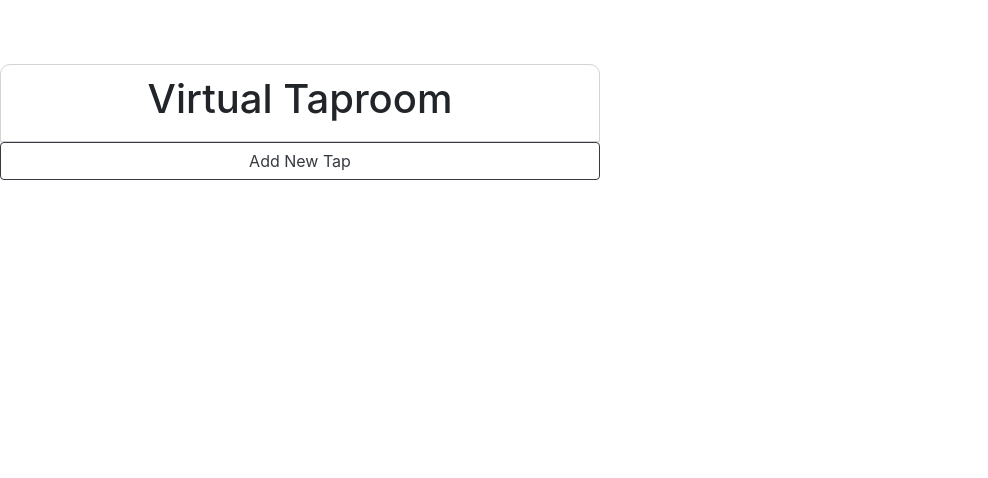
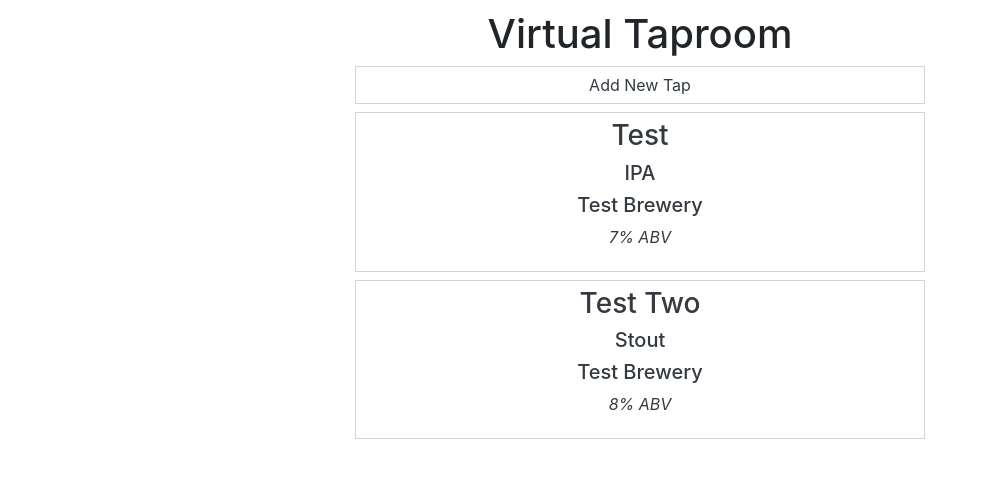
Before and after one commit to JohnNilsOlson/taproom-redux, a React (Create React App) app: page / in a window 1280 px wide. Shown: the top 478 px of the page, without its empty margins (0-988 px from the left). Built offline with nearby package versions, Linux system fonts and the light colour scheme.

Commit message:
update styling, last minute touch-ups

```diff
--- a/public/index.html
+++ b/public/index.html
@@ -2,7 +2,7 @@
 <html lang="en">
   <head>
     <meta charset="utf-8" />
-    <link rel="icon" href="%PUBLIC_URL%/favicon.ico" />
+    <!-- <link rel="icon" href="%PUBLIC_URL%/favicon.ico" /> -->
     <meta name="viewport" content="width=device-width, initial-scale=1" />
     <meta name="theme-color" content="#000000" />
     <meta
@@ -24,7 +24,7 @@
       work correctly both with client-side routing and a non-root public URL.
       Learn how to configure a non-root public URL by running `npm run build`.
     -->
-    <title>React App</title>
+    <title>Virtual Taproom</title>
   </head>
   <body>
     <noscript>You need to enable JavaScript to run this app.</noscript>
--- a/src/components/App.js
+++ b/src/components/App.js
@@ -3,31 +3,25 @@
 import DrinkControl from "./DrinkControl"
 
 import Container from "react-bootstrap/Container";
-import Row from "react-bootstrap/Row";
 
 function App() {
 
-  const divCenter = {
+  const center = {
     display: "flex",
     flexDirection: "column",
     alignItems: "center",
     justifyContent: "center",
     width: 600,
-    marginTop: "5%"
+    marginTop: 10,
+    marginBottom: 10
   }
 
   return (
     <React.Fragment>
-      <div style={divCenter}>
-        <Container fluid>
-          <Row>
-            <Header />
-          </Row>
-          <Row>
-            <DrinkControl />
-          </Row>
+        <Container fluid style={center}>
+          <Header />
+          <DrinkControl />
         </Container>
-      </div>
     </React.Fragment>
   );
 }
--- a/src/components/Drink.js
+++ b/src/components/Drink.js
@@ -5,16 +5,17 @@
 
 function Drink(props){
 
-  const drink={
+  const button={
     borderRadius: 0,
     borderColor: "lightgray"
   }
   return (
     <React.Fragment>
-      <Button variant="outline-dark" style={drink} onClick = {() => props.whenDrinkClicked(props.id)} block>
-        <h3>{props.name} - {props.alcoholContent}%</h3>
+      <Button variant="outline-dark" style={button} onClick = {() => props.whenDrinkClicked(props.id)} block>
+        <h3>{props.name}</h3>
         <h5>{props.type}</h5>
         <h5>{props.brewer}</h5>
+        <p><em>{props.alcoholContent}% ABV</em></p>
       </Button>
     </React.Fragment>
   );
--- a/src/components/DrinkControl.js
+++ b/src/components/DrinkControl.js
@@ -12,32 +12,55 @@
     this.state = {
       formVisible: false,
       selectedDrink: null,
-      masterDrinkList: []
+      masterDrinkList: [
+        {
+          name: "Test",
+          type: "IPA",
+          brewer: "Test Brewery",
+          alcoholContent: 7.0,
+          description: "Blah blah blah.",
+          pintPrice: 1,
+          pitcherPrice: 3.50,
+          quantity: 124,
+          id: 1
+        },
+        {
+          name: "Test Two",
+          type: "Stout",
+          brewer: "Test Brewery",
+          alcoholContent: 8.0,
+          description: "Blah blah blah.",
+          pintPrice: 1,
+          pitcherPrice: 3.50,
+          quantity: 0,
+          id: 2
+        }
+      ]
     };
   }
 
   handlePint = (id) => {
-    const selectedDrink = this.state.masterDrinkList.filter(drink => drink.id === id)[0];
-    const newDrink = {...selectedDrink, quantity: selectedDrink.quantity -1}
+    const drink = this.state.masterDrinkList.filter(drink => drink.id === id)[0];
+    const newDrink = {...drink, quantity: drink.quantity -1}
     const newMasterDrinkList = this.state.masterDrinkList.map(function(drink) { return drink.id === id ? newDrink : drink; });
     console.log(newMasterDrinkList);
     this.setState(
       {
         masterDrinkList: newMasterDrinkList,
-        selectedDrink: null
+        selectedDrink: drink
       }
     )
   }
 
   handlePitcher = (id) => {
-    const selectedDrink = this.state.masterDrinkList.filter(drink => drink.id === id)[0];
-    const newDrink = {...selectedDrink, quantity: selectedDrink.quantity -4}
+    const drink = this.state.masterDrinkList.filter(drink => drink.id === id)[0];
+    const newDrink = {...drink, quantity: drink.quantity -4}
     const newMasterDrinkList = this.state.masterDrinkList.map(function(drink) { return drink.id === id ? newDrink : drink; });
     console.log(newMasterDrinkList);
     this.setState(
       {
         masterDrinkList: newMasterDrinkList,
-        selectedDrink: null
+        selectedDrink: drink
       }
     )
   }
@@ -78,6 +101,11 @@
     let currentlyVisibleState = null;
     let buttonText = null;
 
+    const button={
+      borderRadius: 0,
+      borderColor: "lightgray"
+    }
+
     if (this.state.selectedDrink != null) {
       currentlyVisibleState = <DrinkDetail drink={this.state.selectedDrink} onClickingPint={this.handlePint} onClickingPitcher={this.handlePitcher} />
       buttonText = "Return to Tap List";
@@ -88,9 +116,10 @@
       currentlyVisibleState = <DrinkList drinkList={this.state.masterDrinkList} onDrinkSelection={this.handleSelect} />
       buttonText = "Add New Tap";
     }
+
     return (
       <React.Fragment>
-        <Button variant="outline-dark" onClick={this.handleClick} block>{buttonText}</Button>
+        <Button variant="outline-dark" style={button} onClick={this.handleClick} block>{buttonText}</Button>
         {currentlyVisibleState}
       </React.Fragment>
     );
--- a/src/components/DrinkDetail.js
+++ b/src/components/DrinkDetail.js
@@ -5,17 +5,60 @@
 
 function DrinkDetail(props) {
   const { drink, onClickingPint, onClickingPitcher } = props;
+
+  const quantity = {
+    height: 10,
+    width: `${(drink.quantity/124) * 100}%`,
+    backgroundColor: "lightgray",
+    marginBottom: 10
+  }
+
+  const quantityMax = {
+    height: 11,
+    width: "100%",
+    border: "solid",
+    borderWidth: 1,
+    borderColor: "lightgray"
+  }
+
+  const details = {
+    width: "100%",
+    display: "flex",
+    alignItems: "center",
+    justifyContent: "center",
+    flexDirection: "column"
+  }
+
+  const button={
+    borderRadius: 0,
+    borderColor: "lightgray"
+  }
+
+  let quantityDisplay = null;
+
+  if (drink.quantity <= 0) {
+    quantityDisplay = <p>Keg's Tapped!</p>
+  } else {
+    quantityDisplay = <div style={quantityMax}><div style={quantity}></div></div>
+  }
+
   return (
     <React.Fragment>
+      <div style={details}>
         <h1>{drink.name}</h1>
         <h3>{drink.type}</h3>
         <h3>{drink.brewer}</h3>
         <h3>{drink.alcoholContent}</h3>
         <p>{drink.description}</p>
-        <p>{drink.quantity}</p>
-        <Button variant="outline-dark" onClick={() => onClickingPint(drink.id)} block>Pint</Button>
-        <Button variant="outline-dark" onClick={() => onClickingPitcher(drink.id)}block>Pitcher</Button>
-        <Button variant="outline-dark" onClick={() => onClickingPitcher(drink.id)} block>Growler</Button>
+        <p>Estimated Quanitity Remaining</p>
+      </div>
+      {quantityDisplay}
+      <br></br>
+      <div style={details}>
+        <h3>Order Up!</h3>
+      </div>
+      <Button variant="outline-dark" style={button} onClick={() => onClickingPint(drink.id)} block>Pint ${drink.pintPrice.toFixed(2)}</Button>
+      <Button variant="outline-dark" style={button} onClick={() => onClickingPitcher(drink.id)} block>Pitcher ${drink.pitcherPrice.toFixed(2)}</Button>
     </React.Fragment>
   );
 }
--- a/src/components/Header.js
+++ b/src/components/Header.js
@@ -1,23 +1,9 @@
 import React from "react";
 
-import Container from "react-bootstrap/Container";
 
 function Header(){
-  const header = {
-    display: "flex",
-    alignItems: "center",
-    justifyContent: "center",
-    border: "solid",
-    borderWidth: 1,
-    borderTopRightRadius: 10,
-    borderTopLeftRadius: 10,
-    borderColor: "lightgray",
-    padding: 10,
-  }
   return (
-      <Container fluid style={header}>
-        <h1>Virtual Taproom</h1>
-      </Container>
+    <h1>Virtual Taproom</h1>
   );
 }
 
--- a/src/components/NewDrinkForm.js
+++ b/src/components/NewDrinkForm.js
@@ -2,6 +2,7 @@
 import PropTypes from "prop-types";
 import { v4 } from "uuid";
 
+import Container from "react-bootstrap/Container";
 import Form from "react-bootstrap/Form";
 import Button from "react-bootstrap/Button";
 
@@ -16,14 +17,30 @@
         brewer: event.target.brewer.value,
         description: event.target.description.value,
         alcoholContent: event.target.alcoholContent.value,
+        pintPrice: event.target.pintPrice.value,
+        pitcherPrice: event.target.pitcherPrice.value,
         quantity: 124,
         id: v4()
       }
     );
   }
 
+  const button={
+    borderRadius: 0,
+    borderColor: "lightgray"
+  }
+
+  const form={
+    width: "100%",
+    margin: 0,
+    padding: 0
+  }
+
   return (
     <React.Fragment>
+      <Container style={form}>
+        <h3>Enter New Tap Information Here</h3>
+        <hr />
         <Form onSubmit={handleNewDrinkFormSubmission}>
           <Form.Group controlId="name">
             <Form.Label>What's on Tap?</Form.Label>
@@ -39,14 +56,23 @@
           </Form.Group>
           <Form.Group controlId="description">
             <Form.Label>Add a Short Description</Form.Label>
-          <Form.Control type="text" placeholder="What's it Taste Like?  What's it Smell Like?"></Form.Control>
+            <Form.Control as="textarea" rows="3" placeholder="What's it Taste Like?  What's it Smell Like?"></Form.Control>
           </Form.Group>
           <Form.Group controlId="alcoholContent">
             <Form.Label>How Boozy is it?</Form.Label>
-          <Form.Control type="text" placeholder="0.0%"></Form.Control>
+            <Form.Control type="number" placeholder="0.0%"></Form.Control>
           </Form.Group>
-        <Button variant="outline-dark" type="submit">Add Tap</Button>
+          <Form.Group controlId="pintPrice">
+            <Form.Label>How Much for a Pint?</Form.Label>
+            <Form.Control type="number" placeholder="$0.00"></Form.Control>
+          </Form.Group>
+          <Form.Group controlId="pitcherPrice">
+            <Form.Label>How Much for a Pitcher?</Form.Label>
+            <Form.Control type="number" placeholder="$0.00"></Form.Control>
+          </Form.Group>
+          <Button variant="outline-dark" style={button} type="submit" block>Add Tap</Button>
         </Form>
+      </Container>
     </React.Fragment>
   );
 }
```
Lines whose indentation alone changed are shown as unchanged.
